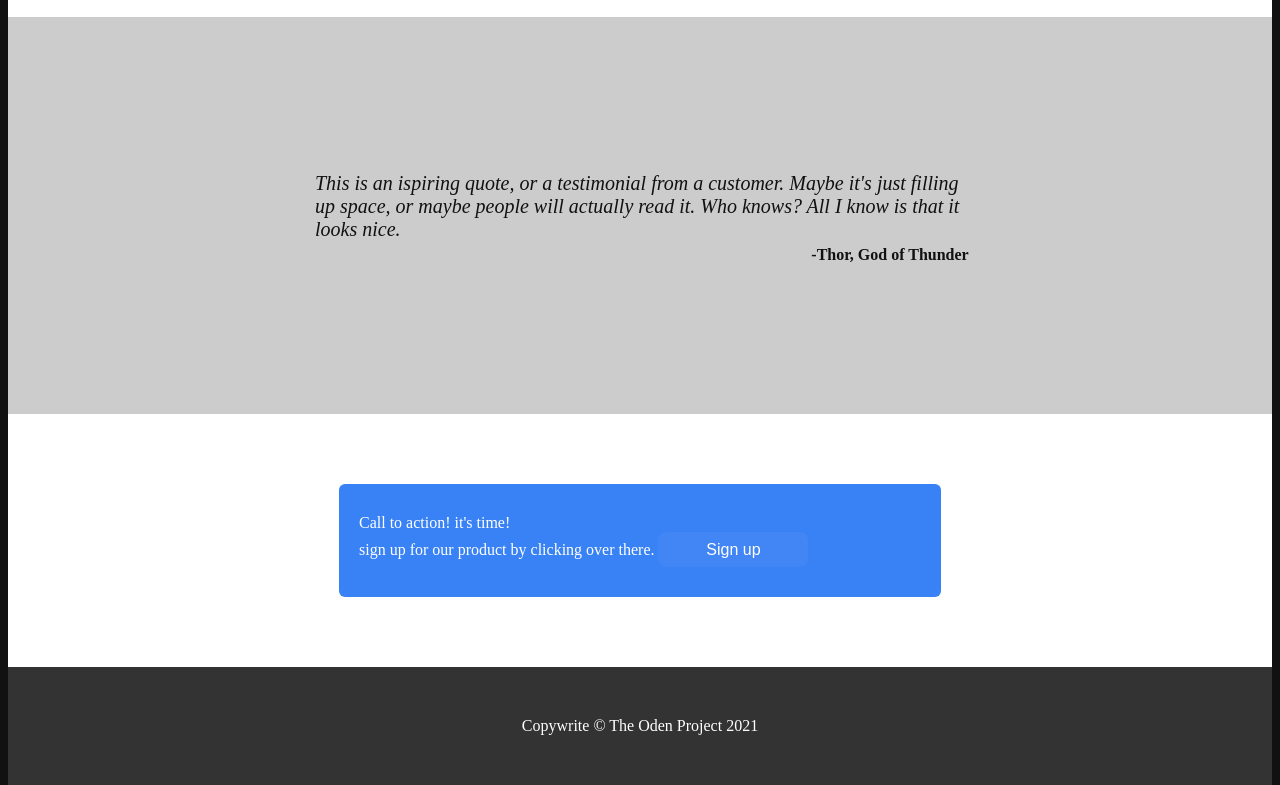
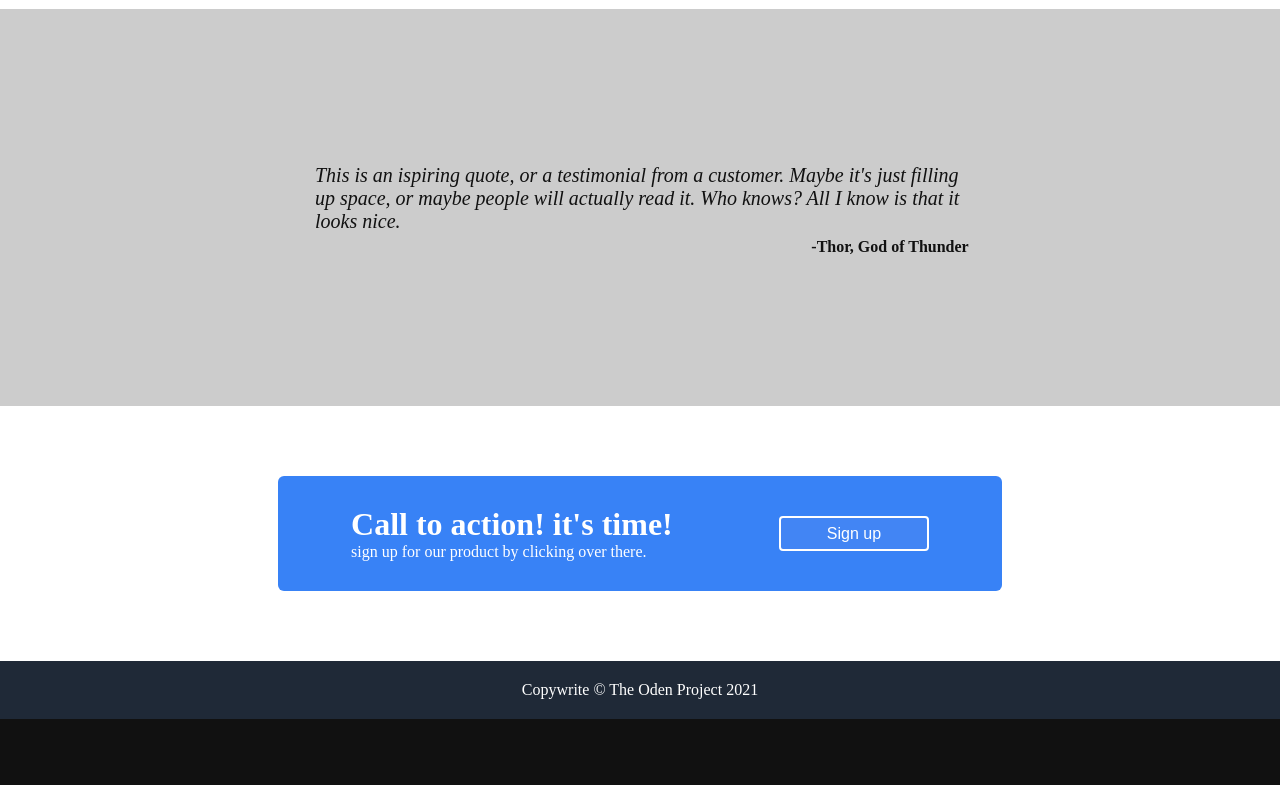
Before and after one commit to shorty456132/TOP-LandingPage, a plain HTML site: page index.html in a window 1280 px wide. Shown: the part 805-1590 px from the top of the page. After the commit the page ends 1524 px from the top, so only its background shows below. Drawn offline with Linux system fonts and the light colour scheme.

Commit message:
finished css landingPage

```diff
--- a/index.html
+++ b/index.html
@@ -59,9 +59,13 @@
     </div>
     <div class="signup">
         <div class="blue-border">
-        <p>Call to action! it's time!</p>
-        sign up for our product by clicking over there.
-        <button>Sign up</button>
+            <div class="text">
+                <h1>Call to action! it's time!</h1>
+                sign up for our product by clicking over there.
+            </div>
+            <div class="btn">
+                <button class="sig">Sign up</button>
+            </div>
         </div>
     </div>
 
--- a/styles.css
+++ b/styles.css
@@ -9,6 +9,7 @@ body {
     justify-content: start;
     /*padding: 0px 135px;*/
     color: white;
+    margin: 0px;
 }
 
 button {
@@ -22,7 +23,7 @@ button {
     font-size: 16px;
 }
 
-p {
+p, h1 {
     margin: 0;
 }
 
@@ -157,19 +158,31 @@ p {
 }
 
 .signup .blue-border {
-    flex: .5;
+    flex: .6;
     border-radius: 6px;
     padding: 30px 20px;
     align-self: center;
     justify-self: center;
     background-color: #3882F6;
     margin: 50px;
+    display: flex;
+    justify-content: space-around;
+}
+
+.signup .btn {
+    align-self: center;
+}
+
+.signup button {
+    border: 2px solid white;
+    border-radius: 4px;
 }
 
 .footer {
-    padding: 50px;
-    background-color: #333;
+    padding: 20px 50px;
+    background-color: #1F2937;
     color: white;
     display: flex;
     justify-content: center;
+
 }
```
